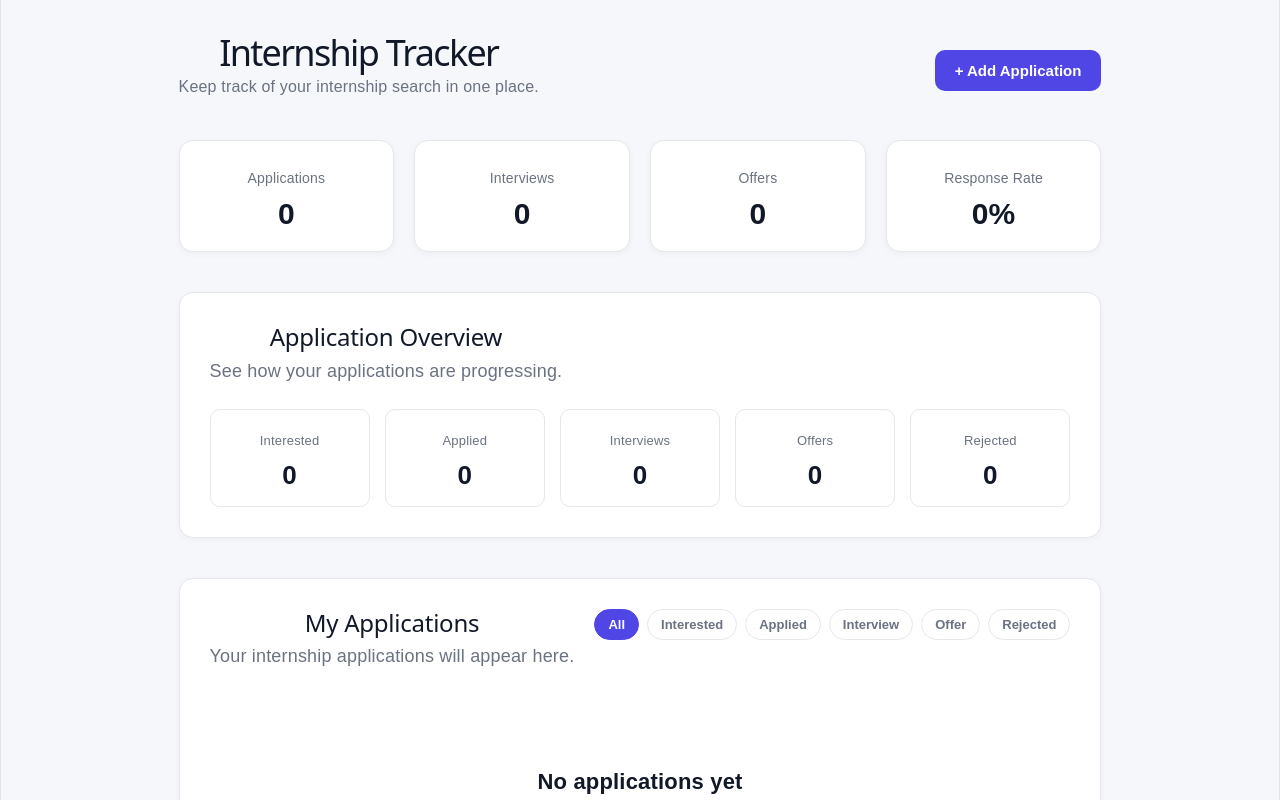
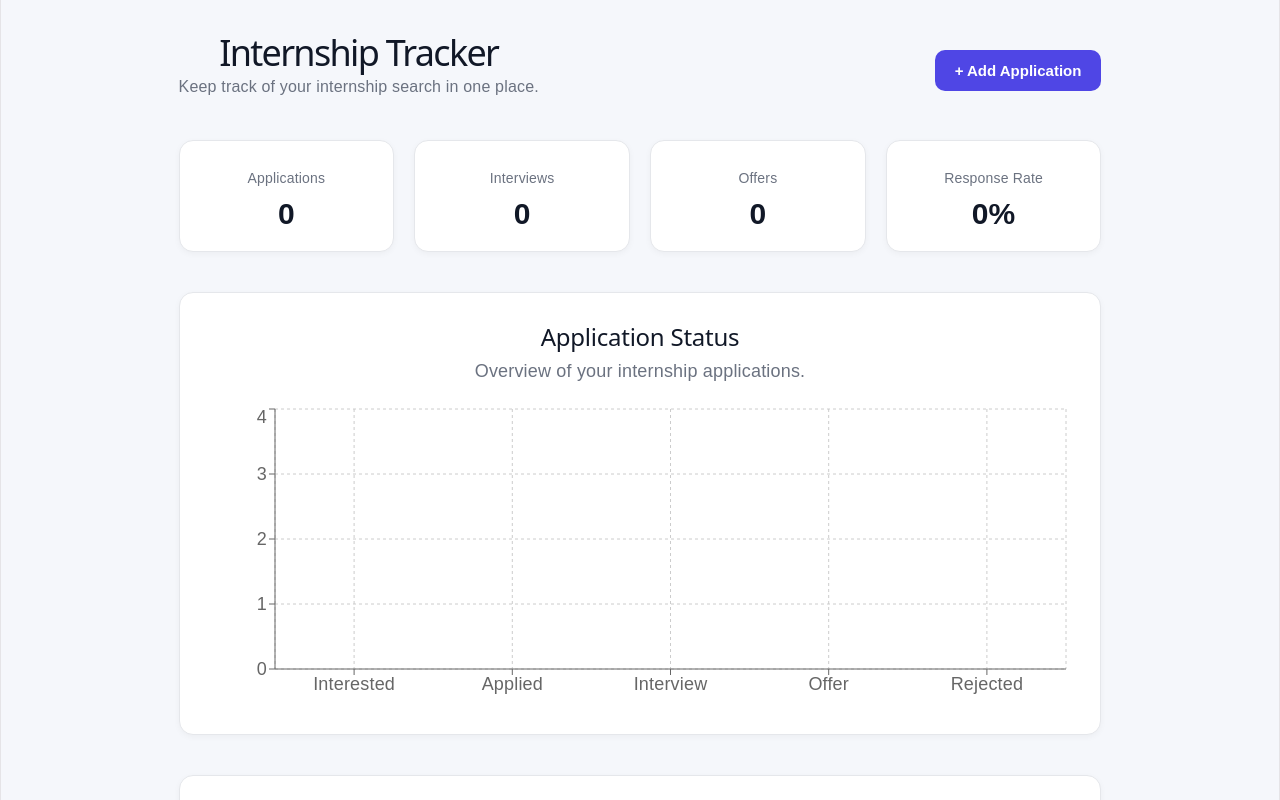
Before and after one commit to graciejones22/internship-tracker, a React (Vite) app: page / in a window 1280 px wide. Shown: the top 800 px of the page. Built offline with nearby package versions, Linux system fonts and the light colour scheme.

Commit message:
Add status chart

```diff
--- a/package.json
+++ b/package.json
@@ -11,7 +11,8 @@
   },
   "dependencies": {
     "react": "^19.2.8",
-    "react-dom": "^19.2.8"
+    "react-dom": "^19.2.8",
+    "recharts": "^3.10.1"
   },
   "devDependencies": {
     "@types/node": "^24.13.3",
--- a/src/App.css
+++ b/src/App.css
@@ -545,6 +545,28 @@ button {
   color: #111827;
 }
 
+/* Status Chart */
+
+.status-chart {
+  background: white;
+  border: 1px solid #e5e7eb;
+  border-radius: 14px;
+  padding: 30px;
+  margin-bottom: 40px;
+  box-shadow: 0 2px 6px rgba(0, 0, 0, 0.04);
+}
+
+.status-chart h2 {
+  margin: 0 0 6px;
+  font-size: 24px;
+  color: #111827;
+}
+
+.status-chart > p {
+  margin: 0 0 20px;
+  color: #6b7280;
+}
+
 @media (max-width: 900px) {
   .status-grid {
     grid-template-columns: repeat(3, 1fr);
--- a/src/App.tsx
+++ b/src/App.tsx
@@ -6,6 +6,7 @@ import type {
   ApplicationStatus,
  } from './types/Application';
 import ApplicationCard from './components/ApplicationCard';
+import StatusChart from './components/StatusChart';
 
 function App() {
   const [applications, setApplications] = useState<Application[]>(() => {
@@ -145,41 +146,7 @@ function App() {
           </div>
         </section>
 
-        <section className="status-overview">
-          <div className="section-heading">
-            <div>
-              <h2>Application Overview</h2>
-              <p>See how your applications are progressing.</p>
-            </div>
-          </div>
-
-          <div className="status-grid">
-            <div className="status-overview-card">
-              <span>Interested</span>
-              <strong>{statusCounts.Interested}</strong>
-            </div>
-
-            <div className="status-overview-card">
-              <span>Applied</span>
-              <strong>{statusCounts.Applied}</strong>
-            </div>
-
-            <div className="status-overview-card">
-              <span>Interviews</span>
-              <strong>{statusCounts.Interview}</strong>
-            </div>
-
-            <div className="status-overview-card">
-              <span>Offers</span>
-              <strong>{statusCounts.Offer}</strong>
-            </div>
-
-            <div className="status-overview-card">
-              <span>Rejected</span>
-              <strong>{statusCounts.Rejected}</strong>
-            </div>
-          </div>
-        </section>
+        <StatusChart statusCounts={statusCounts} />
 
         <section className="applications-section">
           <div className="section-heading">
--- /dev/null
+++ b/src/components/StatusChart.tsx
@@ -0,0 +1,63 @@
+import {
+  BarChart,
+  Bar,
+  XAxis,
+  YAxis,
+  CartesianGrid,
+  Tooltip,
+  ResponsiveContainer,
+} from 'recharts';
+
+interface StatusChartProps {
+  statusCounts: {
+    Interested: number;
+    Applied: number;
+    Interview: number;
+    Offer: number;
+    Rejected: number;
+  };
+}
+
+function StatusChart({ statusCounts }: StatusChartProps) {
+  const data = [
+    {
+      status: 'Interested',
+      applications: statusCounts.Interested,
+    },
+    {
+      status: 'Applied',
+      applications: statusCounts.Applied,
+    },
+    {
+      status: 'Interview',
+      applications: statusCounts.Interview,
+    },
+    {
+      status: 'Offer',
+      applications: statusCounts.Offer,
+    },
+    {
+      status: 'Rejected',
+      applications: statusCounts.Rejected,
+    },
+  ];
+
+  return (
+    <div className="status-chart">
+      <h2>Application Status</h2>
+      <p>Overview of your internship applications.</p>
+
+      <ResponsiveContainer width="100%" height={300}>
+        <BarChart data={data}>
+          <CartesianGrid strokeDasharray="3 3" />
+          <XAxis dataKey="status" />
+          <YAxis allowDecimals={false} />
+          <Tooltip />
+          <Bar dataKey="applications" />
+        </BarChart>
+      </ResponsiveContainer>
+    </div>
+  );
+}
+
+export default StatusChart;
```
Also changed, not shown: 1 other file (tests, documents, lock files or other folders).
